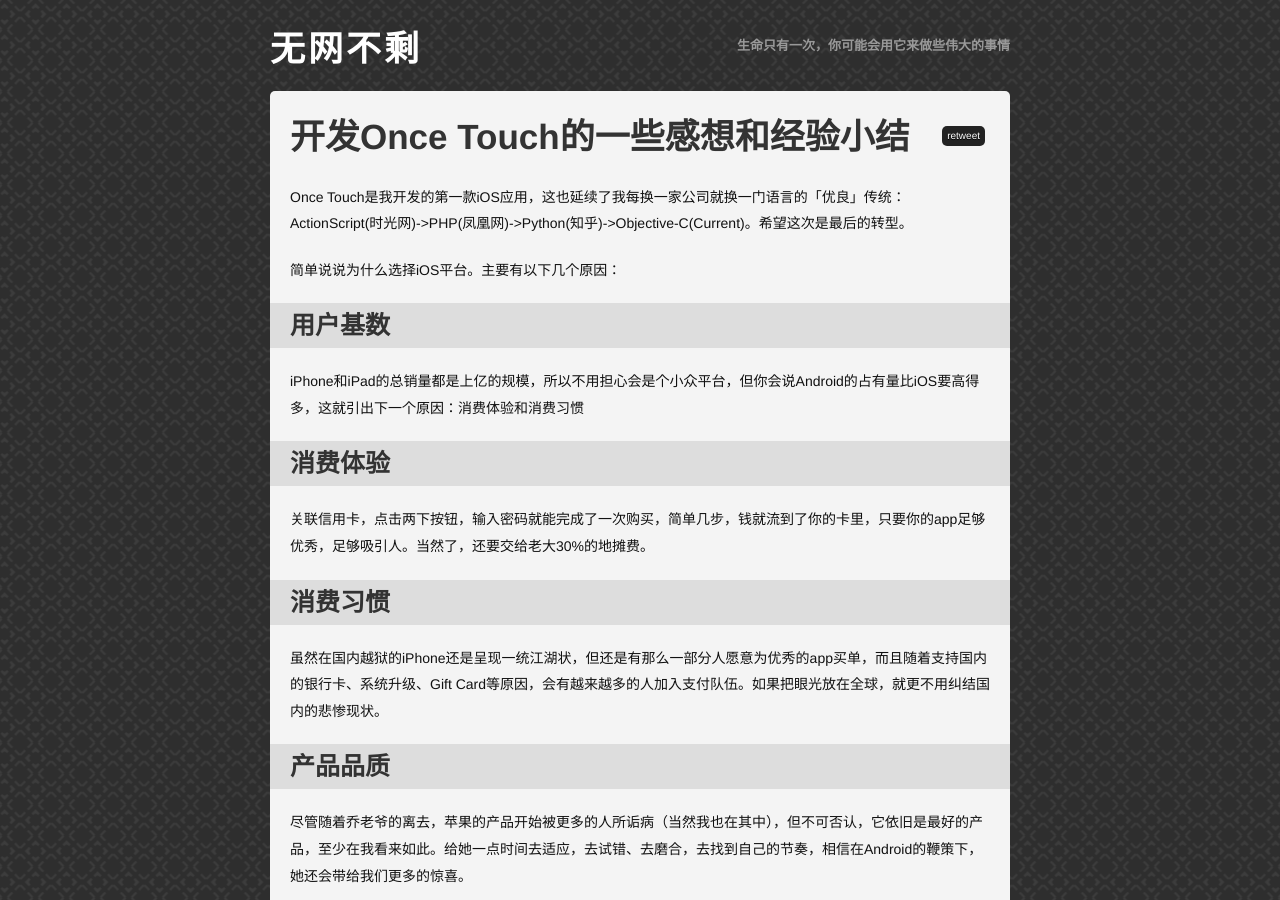
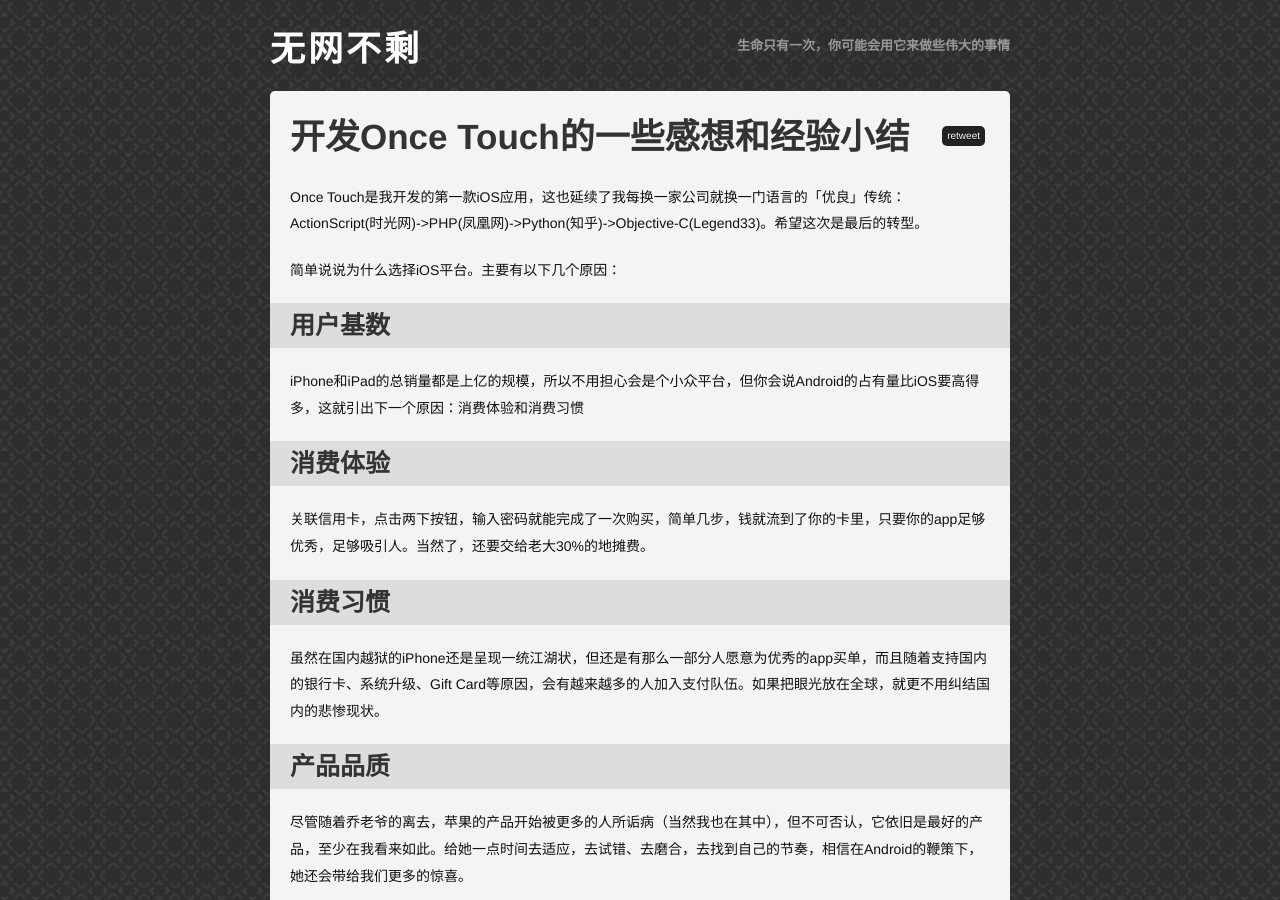
Before and after one commit to limboy/lzyy.github.com, a Jekyll site: the page built from _posts/2012-11-24-once-touch-conclude.md, in a window 1280 px wide and 900 px high. Built offline with Jekyll 4.4.1, drawn with Linux system fonts in a browser that asks for light colours; nearby versions of some CDN libraries; Markdown is read by kramdown in place of the engine named in the settings; comment, search, counter and statistics services are not loaded; some of the changed text lies outside the part shown.

Commit message:
small adjustment

```diff
--- a/_layouts/default.html
+++ b/_layouts/default.html
@@ -59,13 +59,13 @@
 						<div class="badget" id="twt">
 							<a href="http://twitter.com/lzyy">
 							<span class="service">twitter</span>
-							<span class="info">600+</span>
+							<span class="info">700+</span>
 							</a>
 						</div>
 						<div class="badget" id="feedburner">
 							<a href="http://feeds.feedburner.com/lzyy">
 							<span class="service">rss</span>
-							<span class="info"> </span>
+							<span class="info">900+</span>
 							</a>
 						</div>
 					</div>
@@ -124,6 +124,7 @@
 	$('#github').find('.info').text($.cookie('badget-github'));
 }
 
+/*
 if(!$.cookie('badget-feedburner'))
 {
 	url = 'http://leezhong.com/util/proxy/feedburner.php';
@@ -136,6 +137,7 @@
 {
 	$('#feedburner').find('.info').text($.cookie('badget-feedburner'));
 }
+//*/
 </script>
 
 	</body>
--- a/_layouts/post.html
+++ b/_layouts/post.html
@@ -58,13 +58,13 @@
 						<div class="badget" id="twt">
 							<a href="http://twitter.com/lzyy">
 							<span class="service">twitter</span>
-							<span class="info">600+</span>
+							<span class="info">700+</span>
 							</a>
 						</div>
 						<div class="badget" id="feedburner">
 							<a href="http://feeds.feedburner.com/lzyy">
 							<span class="service">rss</span>
-							<span class="info"> </span>
+							<span class="info">900+</span>
 							</a>
 						</div>
 					</div>
@@ -123,6 +123,7 @@
 	$('#github').find('.info').text($.cookie('badget-github'));
 }
 
+/*
 if(!$.cookie('badget-feedburner'))
 {
 	url = 'http://leezhong.com/util/proxy/feedburner.php';
@@ -135,6 +136,7 @@
 {
 	$('#feedburner').find('.info').text($.cookie('badget-feedburner'));
 }
+//*/
 </script>
 
 	</body>
--- a/_posts/2012-11-24-once-touch-conclude.md
+++ b/_posts/2012-11-24-once-touch-conclude.md
@@ -4,7 +4,7 @@
 category: tech
 ---
 
-Once Touch是我开发的第一款iOS应用，这也延续了我每换一家公司就换一门语言的「优良」传统：ActionScript(时光网)->PHP(凤凰网)->Python(知乎)->Objective-C(Current)。希望这次是最后的转型。
+Once Touch是我开发的第一款iOS应用，这也延续了我每换一家公司就换一门语言的「优良」传统：ActionScript(时光网)->PHP(凤凰网)->Python(知乎)->Objective-C(Legend33)。希望这次是最后的转型。
 
 简单说说为什么选择iOS平台。主要有以下几个原因：
 
```
Also changed, not shown: other parts of _posts/2012-11-24-once-touch-conclude.md (+6 -0 lines).
